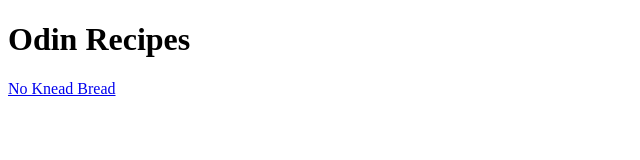
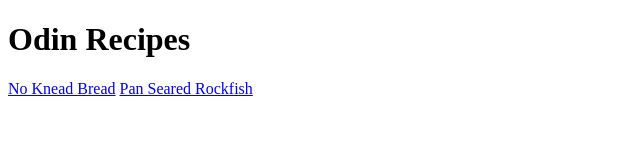
Before and after one commit to WRS-GIT8/odin-recipes, a plain HTML site: page index.html in a window 1280 px wide. Shown: the whole page, without its empty margins (0-640 px from the left). Drawn offline with Linux system fonts and the light colour scheme.

Commit message:
Add link to pan seared rockfish page

```diff
--- a/index.html
+++ b/index.html
@@ -7,5 +7,6 @@
 <body>
     <h1>Odin Recipes</h1>
     <a href="recipes/no_knead_bread.html">No Knead Bread</a>
+    <a href="recipes/pan-seared-rockfish.html">Pan Seared Rockfish</a>
 </body>
 </html>
```
